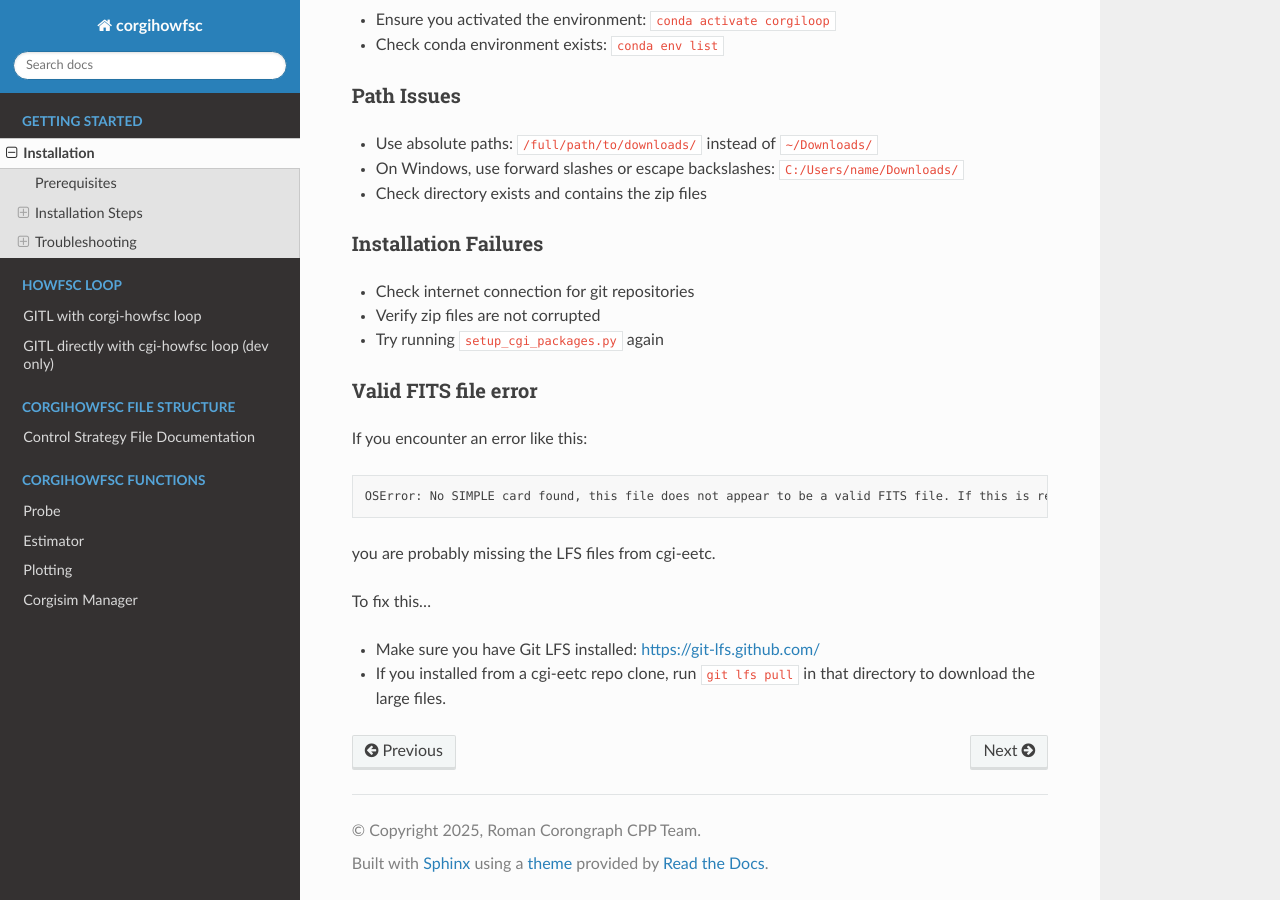
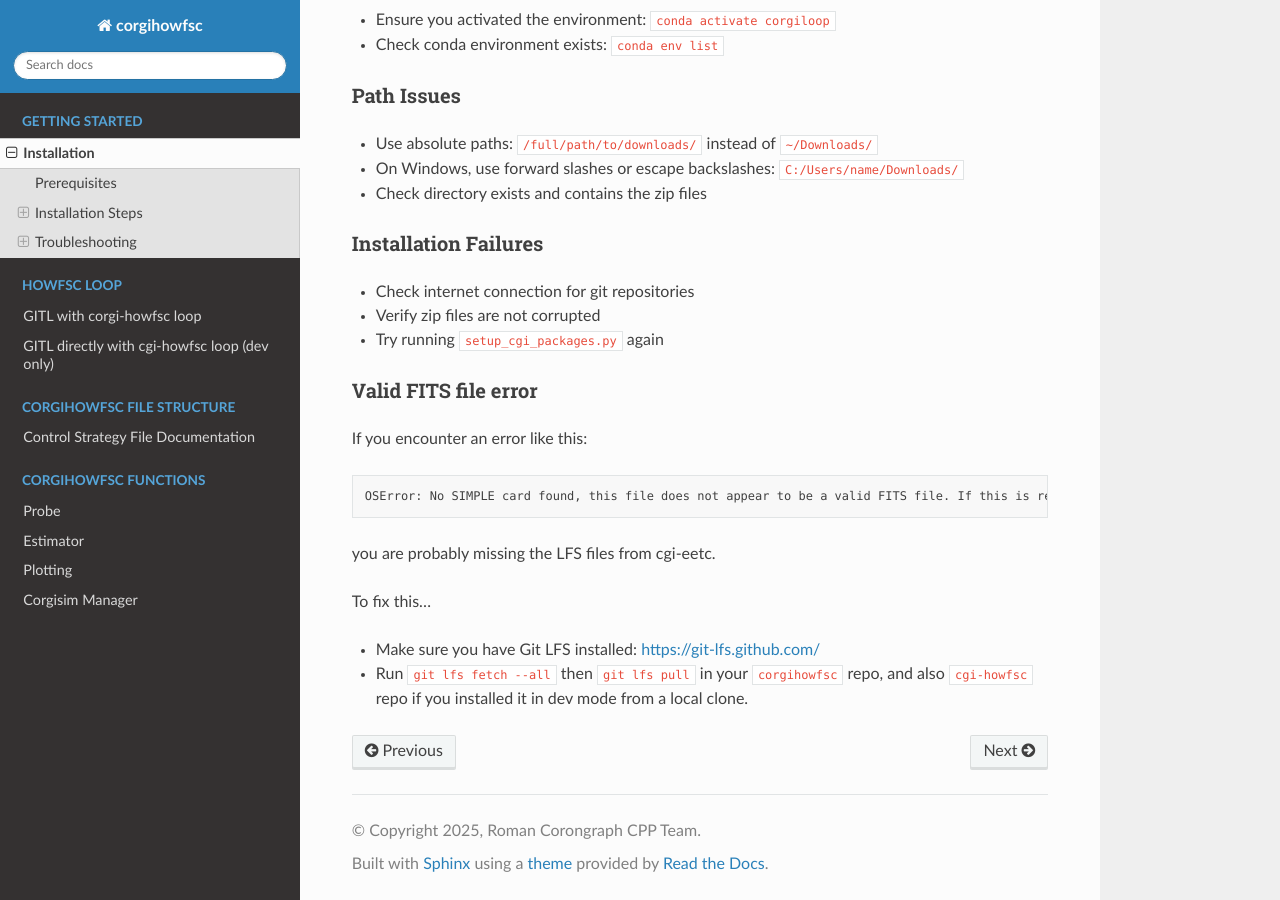
Before and after one commit to roman-corgi/corgihowfsc, a Sphinx documentation site: the page built from docs/source/installation.md, in a window 1280 px wide and 900 px high, scrolled down 2258 px. Built offline with Sphinx 7.4.7 and the Read the Docs theme 3.1.0, drawn with Linux system fonts in a browser that asks for light colours.

Commit message:
Add more info on fixing LFS errors

```diff
--- a/docs/source/installation.md
+++ b/docs/source/installation.md
@@ -118,4 +118,4 @@ you are probably missing the LFS files from cgi-eetc.
 
 To fix this...
 - Make sure you have Git LFS installed: https://git-lfs.github.com/
-- If you installed from a cgi-eetc repo clone, run `git lfs pull` in that directory to download the large files.
+- Run `git lfs fetch --all` then `git lfs pull` in your `corgihowfsc` repo, and also `cgi-howfsc` repo if you installed it in dev mode from a local clone.
```
